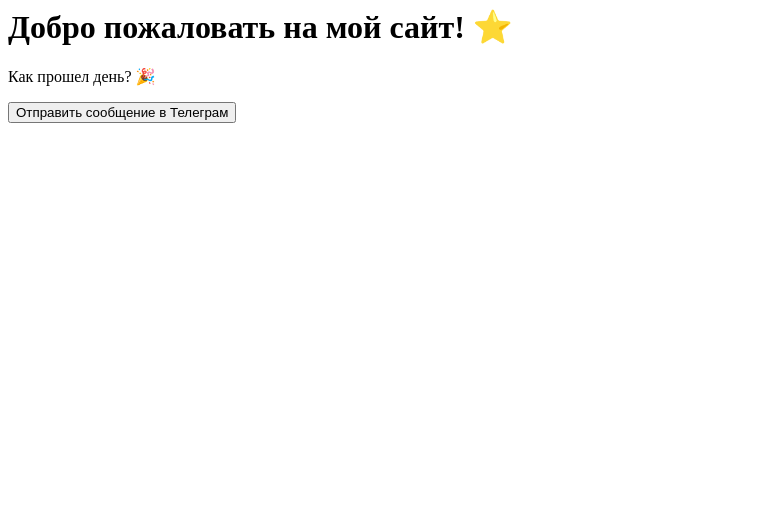
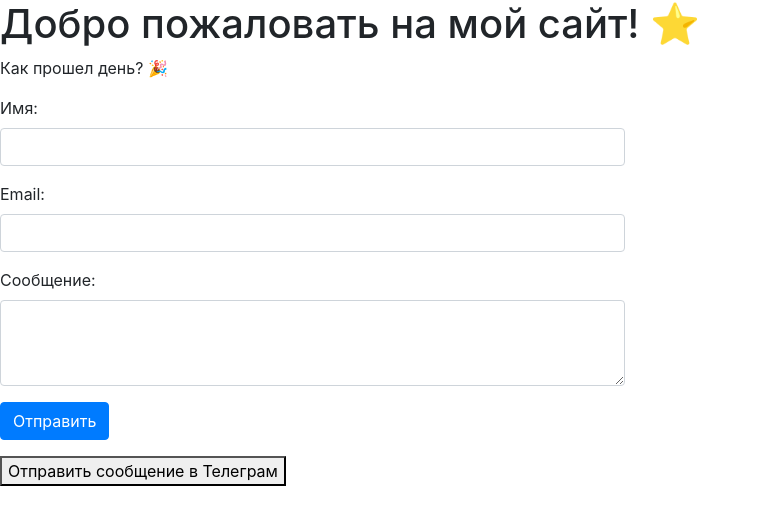
Before and after one commit to Kanat9494/swift-courier, a plain HTML site: page index.html in a window 1280 px wide. Shown: the whole page, without its empty margins (0-760 px from the left). Drawn offline with nearby package versions, Linux system fonts and the light colour scheme.

Commit message:
поля

```diff
--- a/index.html
+++ b/index.html
@@ -2,6 +2,9 @@
 <html>
   <head>
     <title>Мой крутой сайт</title>
+
+    <link rel="stylesheet" href="https://cdn.jsdelivr.net/npm/bootstrap@4.3.1/dist/css/bootstrap.min.css"
+        integrity="sha384-ggOyR0iXCbMQv3Xipma34MD+dH/1fQ784/j6cY/iJTQUOhcWr7x9JvoRxT2MZw1T" crossorigin="anonymous">
 
     <script src="main/js/main.js"></script>
   </head>
@@ -9,6 +12,27 @@
   <body>
     <h1>Добро пожаловать на мой сайт! ⭐️</h1>
     <p>Как прошел день? 🎉</p>
+
+    <!-- Форма для отправки сообщения в Телеграм -->
+    <div class="row">
+        <div class="col-md-6">
+            <form id="telegramForm">
+                <div class="form-group">
+                    <label for="userName">Имя:</label>
+                    <input type="text" class="form-control" id="userName" required>
+                </div>
+                <div class="form-group">
+                    <label for="userEmail">Email:</label>
+                    <input type="email" class="form-control" id="userEmail" required>
+                </div>
+                <div class="form-group">
+                    <label for="userMessage">Сообщение:</label>
+                    <textarea class="form-control" id="userMessage" rows="3" required></textarea>
+                </div>
+                <button type="submit" class="btn btn-primary">Отправить</button>
+            </form>
+        </div>
+    </div>
     <button onclick="sendMessageToTelegram()">Отправить сообщение в Телеграм</button>
   </body>
 </html>
--- a/main/js/main.js
+++ b/main/js/main.js
@@ -3,7 +3,7 @@ async function sendMessageToTelegram() {
         const chatId = -4184487890;
         const message = 'Привет, из моего сайта';
         const botToken = '7096096900:AAEdfspJ0kc7n3Or893T9WJOho-iud-Ex64';
-        const url = 'https://api.telegram.org/bot7096096900:AAEdfspJ0kc7n3Or893T9WJOho-iud-Ex64/sendMessage';
+        const url = `https://api.telegram.org/bot${botToken}/sendMessage?chat_id=${chatId}&text=${message}&parse_mode=html`;
         const response = await fetch(url, {method: 'POST'});
     } catch (error) {
         console.error('Ошибка при отправке сообщения в Телеграм: ', error);
```
